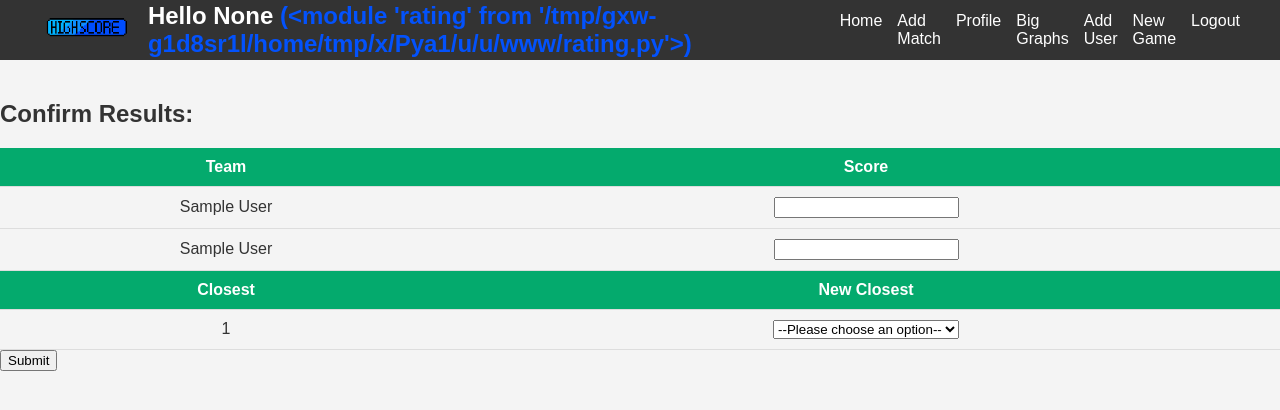
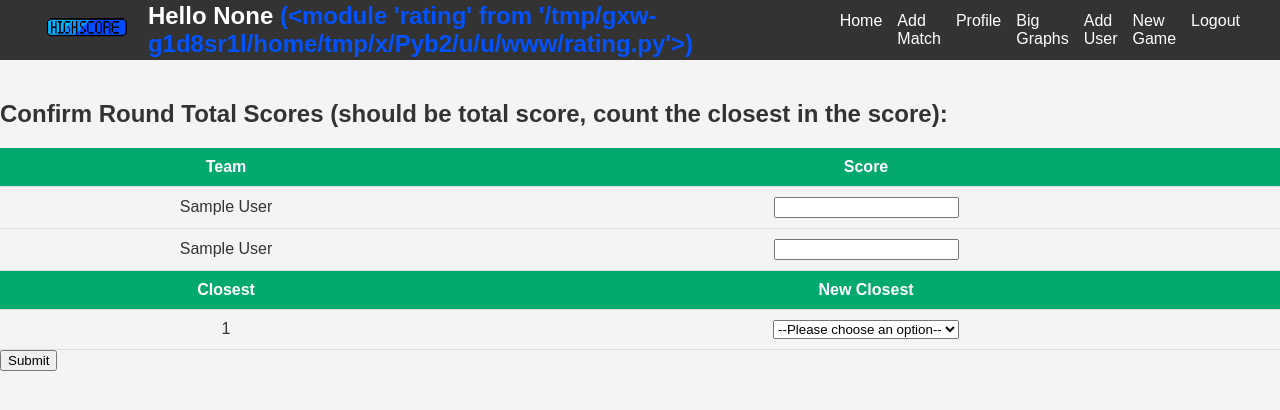
Before and after one commit to aidanbrowne2002/popdarts_flask_main_2, a Flask app: page /score_confirm in a window 1280 px wide. Shown: the top 410 px of the page. Run offline with Flask 3, Linux system fonts and the light colour scheme; the visitor is signed in with stand-in values (Sample User, id 1); data that the repository does not hold is empty; some libraries are stand-ins or nearby versions.

Commit message:
confirm done

```diff
--- a/app.py
+++ b/app.py
@@ -11,7 +11,6 @@ app.secret_key = 'your_secret_key'
 
 login_manager = LoginManager()
 login_manager.init_app(app)
-scores = st.Scores()
 
 # Create a user class with UserMixin
 class User(UserMixin):
@@ -127,25 +126,34 @@ def graph2():
 # ComputerVision Stuff
 @app.route('/game')
 def game():
+    global scores
     global capture
+    scores = st.Scores()
     capture=0
     return render_template("game_start.html", autocompleteData=users.getUsernames())
 
 @app.route('/rounds',methods=['GET', 'POST'])
 def rounds():
+    global scores
     if request.method == 'POST':
-        print(scores.get_blue(),scores.get_green())
         name1,name2 = request.form.get('name1'), request.form.get('name2')
         if request.form.get('click') == 'End Round': # Capture image
             global capture
             capture=1
             return render_template('rounds.html',player_blue=name1,player_green=name2,g_score=str(scores.get_green()),b_score=str(scores.get_blue()))
-        if request.form.get('confirm_done') == 'Submit':
-            team, closest = request.form.get('teams'), request.form.get('closest')
-            scores.update_scores(int(team['blue']), int(team['green']))
+
+        # elif request.form.get('confirm_done') == 'Submit': # Send image to process and next round
+        #     team, closest = request.form.get('teams'), request.form.get('closest')
+        #     scores.update_scores(int(team['blue']), int(team['green']))
+        elif request.form.get('complete_round') == 'Submit':
+            closest = request.form.get('winning_dart')
+            team_blue,team_green = request.form.get('blue_s'), request.form.get('green_s')
+            scores.update_scores(int(team_blue), int(team_green))
+
         # Either its from game_start or after image is captured from previous round
+        print(scores.get_blue(),scores.get_green())
         return render_template('rounds.html',player_blue=name1,player_green=name2,g_score=str(scores.get_green()),b_score=str(scores.get_blue()))
-    return render_template('rounds.html',player_blue=name1,player_green=name2,g_score=str(scores.get_green()),b_score=str(scores.get_blue()))
+    return render_template('rounds.html')#,player_blue=name1,player_green=name2,g_score=str(scores.get_green()),b_score=str(scores.get_blue())) # Should turn this into a some error page
 
 @app.route('/procces',methods=['POST'])
 def processing():
--- a/templates/confirm_score.html
+++ b/templates/confirm_score.html
@@ -5,7 +5,8 @@
 {% endblock %}
 
 {% block content %}
-<h2>Confirm Results:</h2>
+<h2>Confirm Round Total Scores (should be total score, count the closest in the score):</h2>
+    <form action="/rounds" method="post">
         <table>
             <thead>
                 <tr>
@@ -16,11 +17,11 @@
             <tbody>
                 <tr>
                     <td>{{ player_blue }}</td>
-                <td><input type="text" id="blue_score" name="blue_score" value="{{ teams['blue'] }}"></td> <!-- We want this to be the text box with the auto fill of -->
+                    <td><input type="number" id="blue_score" name="blue_s" value="{{ teams['blue'] }}"></td> <!-- We want this to be the text box with the auto fill of -->
                 </tr>
                 <tr>
                     <td>{{ player_green }}</td>
-                <td><input type="text" id="green_score" name="green_score" value="{{ teams['green'] }}"></td>
+                    <td><input type="number" id="green_score" name="green_s" value="{{ teams['green'] }}"></td>
                 </tr>
             </tbody>
             <thead>
@@ -32,13 +33,14 @@
             <tbody>
                 <tr>
                     <td>{{ winner_dart }}</td>
-                <td><select name="new_winner" id="closest"><option value="">--Please choose an option--</option>
-                    <option value="dog">blue</option>
-                    <option value="cat">green</option></select></td>
+                    <td><select name="winning_dart" id="closest"><option value="">--Please choose an option--</option>
+                        <option value="blue">blue</option>
+                        <option value="green">green</option></select></td>
                 </tr>
             </tbody>
         </table>
-    <form action="/rounds" method="post">
-      <input type="submit" value="Submit">
+        <input type="submit" name="complete_round" value="Submit">
+        <input type="hidden" name="name1" value="{{ player_blue }}">
+        <input type="hidden" name="name2" value="{{ player_green }}">
     </form>
 {% endblock %}
```
Lines whose indentation alone changed are shown as unchanged.
